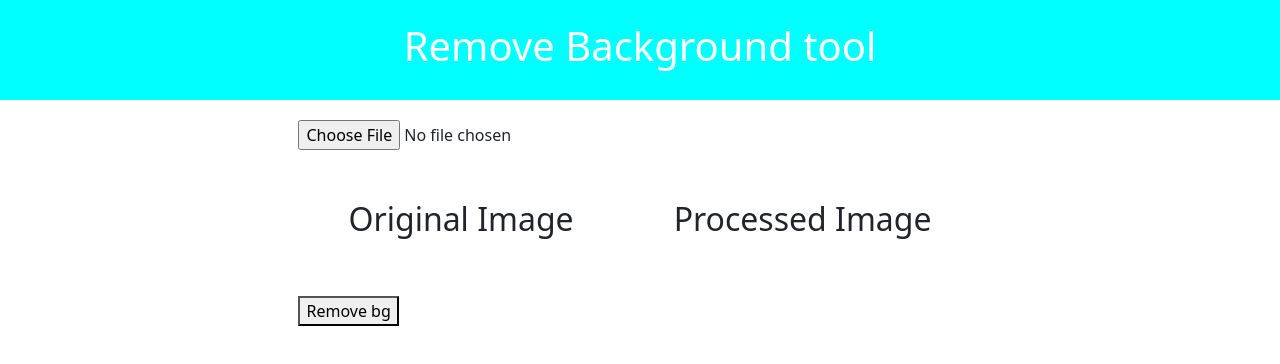
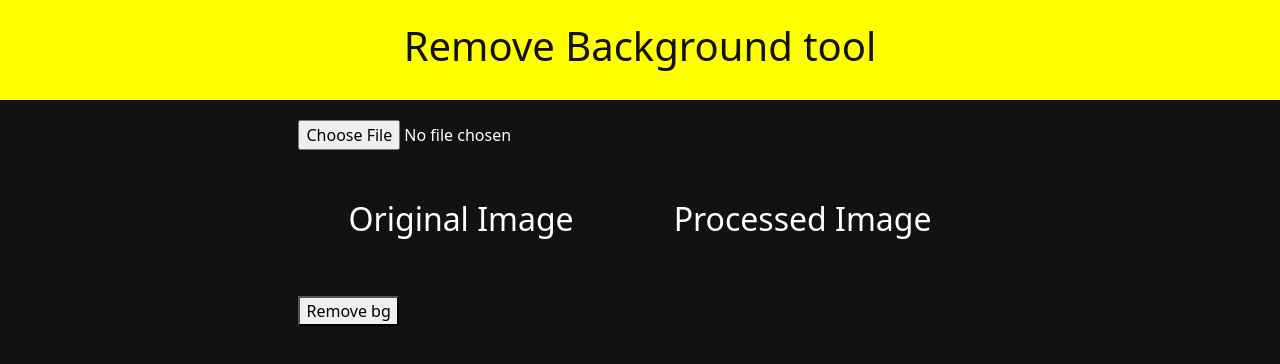
Before and after one commit to scarface68/rm-bg-frontend, a React (Vite) app: page / in a window 1280 px wide. Shown: the top 364 px of the page. Built offline with nearby package versions, Linux system fonts and the light colour scheme; a web font is replaced by a local one.

Commit message:
dark color

```diff
--- a/index.html
+++ b/index.html
@@ -15,6 +15,11 @@
       crossorigin="anonymous"
     />
     <title>Sai Chandan Mohanty</title>
+    <style>
+      body {
+        background-color: #121212;
+      }
+    </style>
   </head>
   <body>
     <div id="root"></div>
--- a/src/components/BackgroundRemover.jsx
+++ b/src/components/BackgroundRemover.jsx
@@ -52,6 +52,7 @@ const BackgroundRemover = () => {
         justifyContent: "center",
         alignItems: "center",
         margin: "20px",
+        color: "white", // BEGIN: Change text color to white
       }}
     >
       <div>
@@ -59,7 +60,7 @@ const BackgroundRemover = () => {
 
         <div style={{ display: "flex" }}>
           <div style={{ margin: "50px" }}>
-            <h2>Original Image</h2>
+            <h2 style={{ color: "white" }}>Original Image</h2>
 
             {originalImagePreview && (
               <div>
@@ -73,7 +74,7 @@ const BackgroundRemover = () => {
           </div>
 
           <div style={{ margin: "50px" }}>
-            <h2>Processed Image</h2>
+            <h2 style={{ color: "white" }}>Processed Image</h2>
             {processedImage && (
               <div>
                 <img
@@ -84,8 +85,12 @@ const BackgroundRemover = () => {
               </div>
             )}
             {downloadUrl && (
-              <div style={{padding:'20px'}}>
-                <a href={downloadUrl} download="processed_image.png">
+              <div style={{ padding: "20px" }}>
+                <a
+                  href={downloadUrl}
+                  download="processed_image.png"
+                  style={{ color: "white" }}
+                >
                   Download Processed Image
                 </a>
               </div>
--- a/src/components/Header.jsx
+++ b/src/components/Header.jsx
@@ -8,8 +8,8 @@ const Header = () => {
         justifyContent: "center",
         direction: "column",
         alignItems: "center",
-        backgroundColor: "cyan",
-        color: "white",
+        backgroundColor: "#FFFF00",
+        color: "#121212",
         width: "100%",
         height: "100px", // Increase the height to 100 pixels
       }}
```
